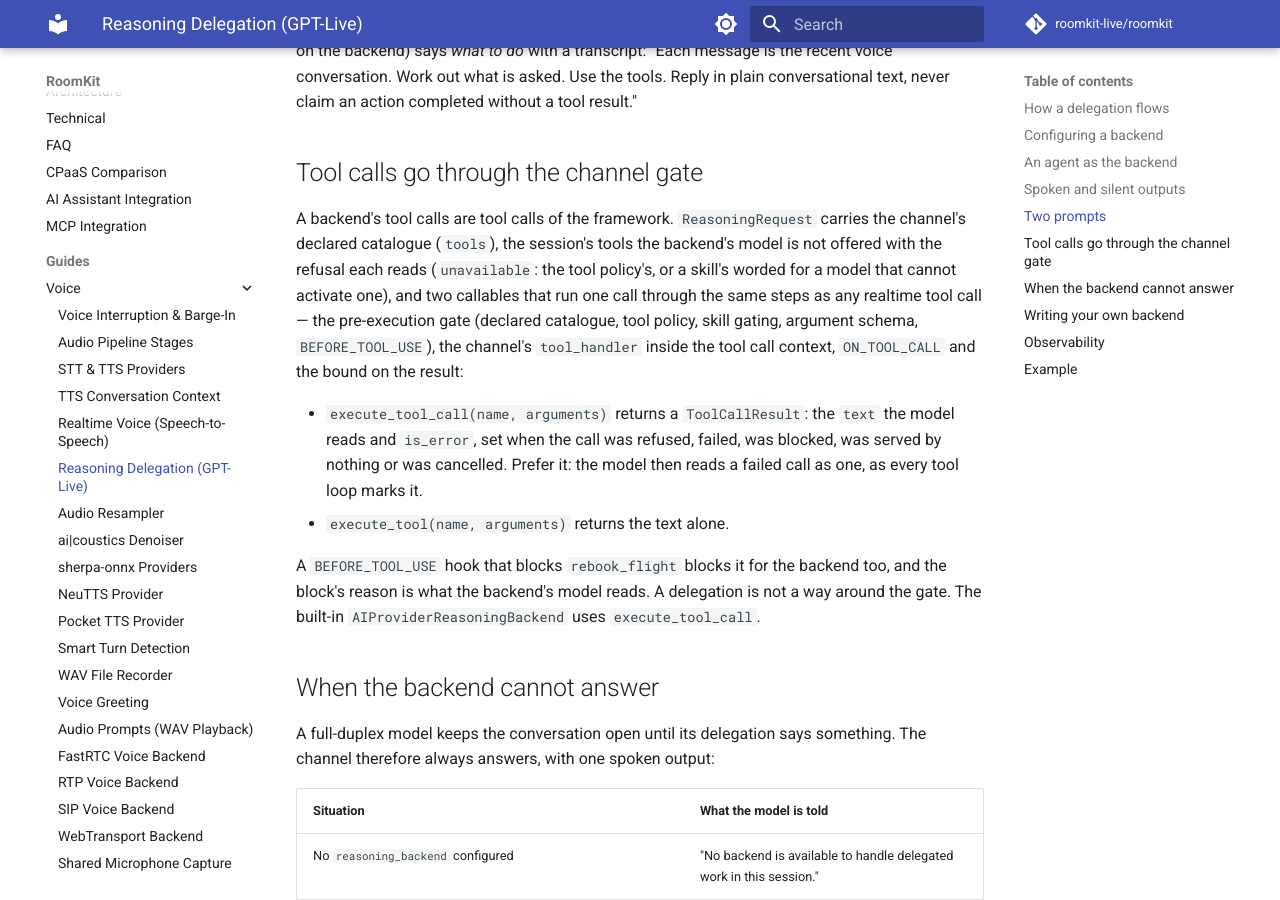
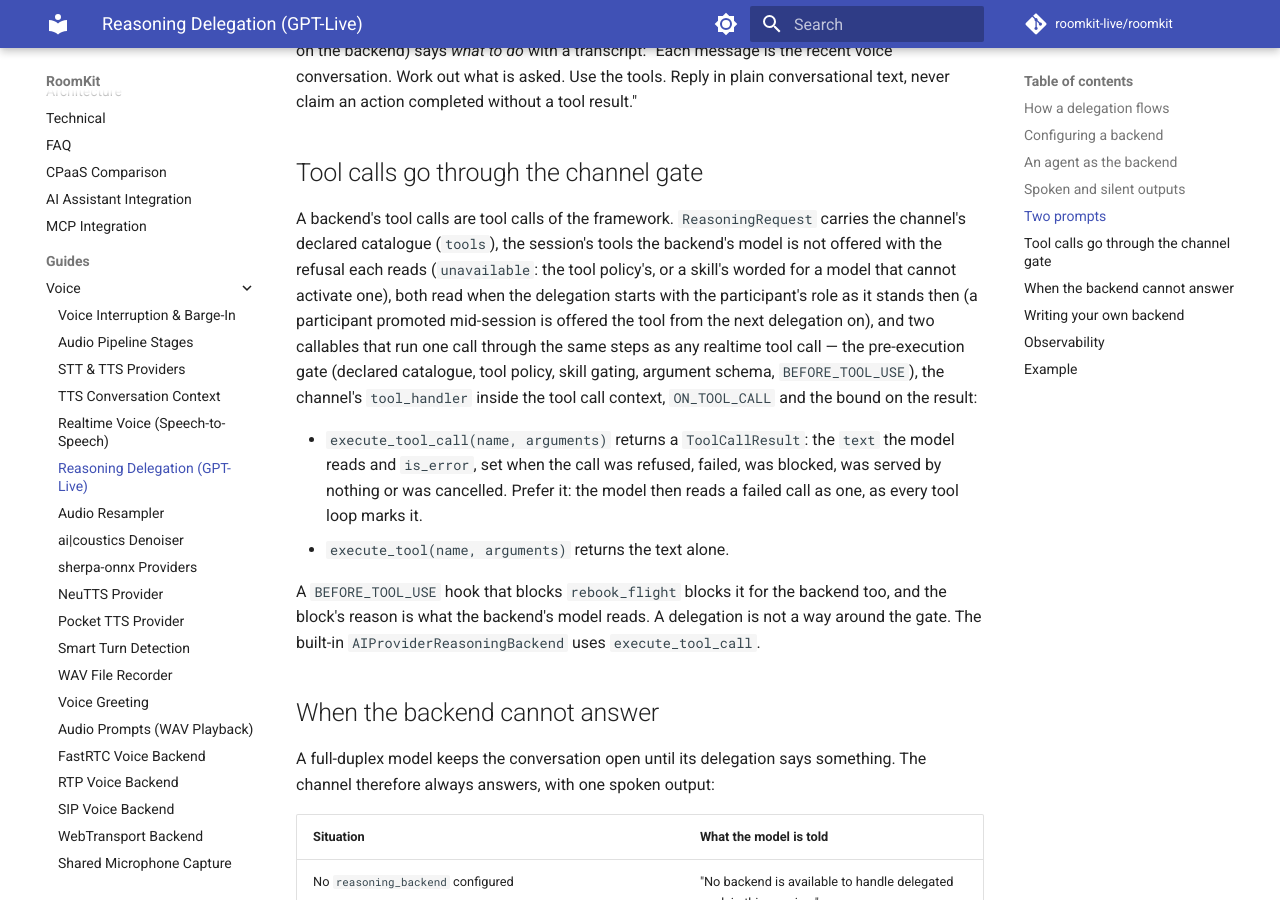
Before and after one commit to roomkit-live/roomkit-docs, an MkDocs documentation site: the page built from docs/guides/reasoning-delegation.md, in a window 1280 px wide and 900 px high, scrolled down 3491 px. Built offline with MkDocs 1.6.1 and Material for MkDocs 9.7.7, drawn with Linux system fonts in a browser that asks for light colours; comment, search, counter and statistics services are not loaded.

Commit message:
docs(realtime): a backend's catalogue follows the participant's role as it stands at each delegation (RMK-458)

```diff
--- a/docs/guides/reasoning-delegation.md
+++ b/docs/guides/reasoning-delegation.md
@@ -154,8 +154,10 @@ conversational text, never claim an action completed without a tool result."
 A backend's tool calls are tool calls of the framework. `ReasoningRequest`
 carries the channel's declared catalogue (`tools`), the session's tools the
 backend's model is not offered with the refusal each reads (`unavailable`: the
-tool policy's, or a skill's worded for a model that cannot activate one), and
-two callables that run one call through the same steps as any realtime tool
+tool policy's, or a skill's worded for a model that cannot activate one), both
+read when the delegation starts with the participant's role as it stands then
+(a participant promoted mid-session is offered the tool from the next
+delegation on), and two callables that run one call through the same steps as any realtime tool
 call — the pre-execution gate (declared catalogue, tool policy, skill gating,
 argument schema, `BEFORE_TOOL_USE`),
 the channel's `tool_handler` inside the tool call context, `ON_TOOL_CALL` and
```
